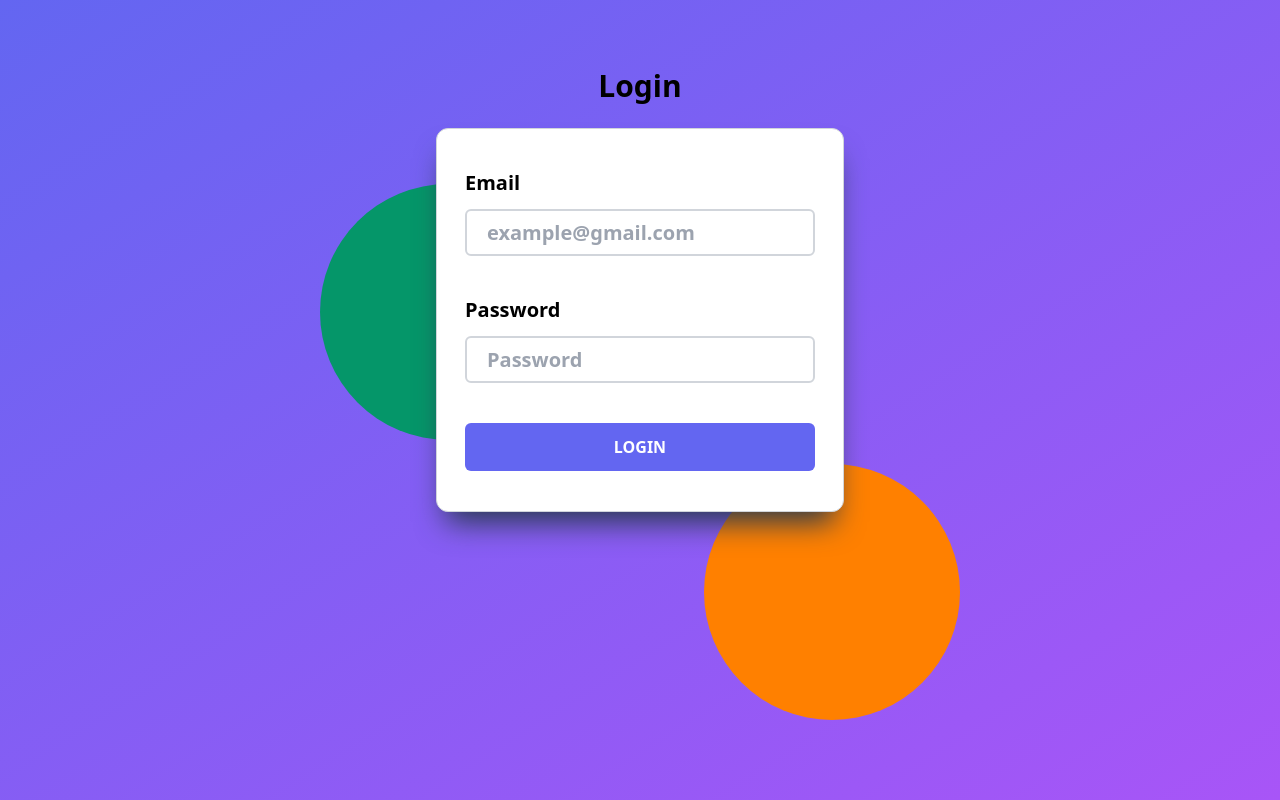
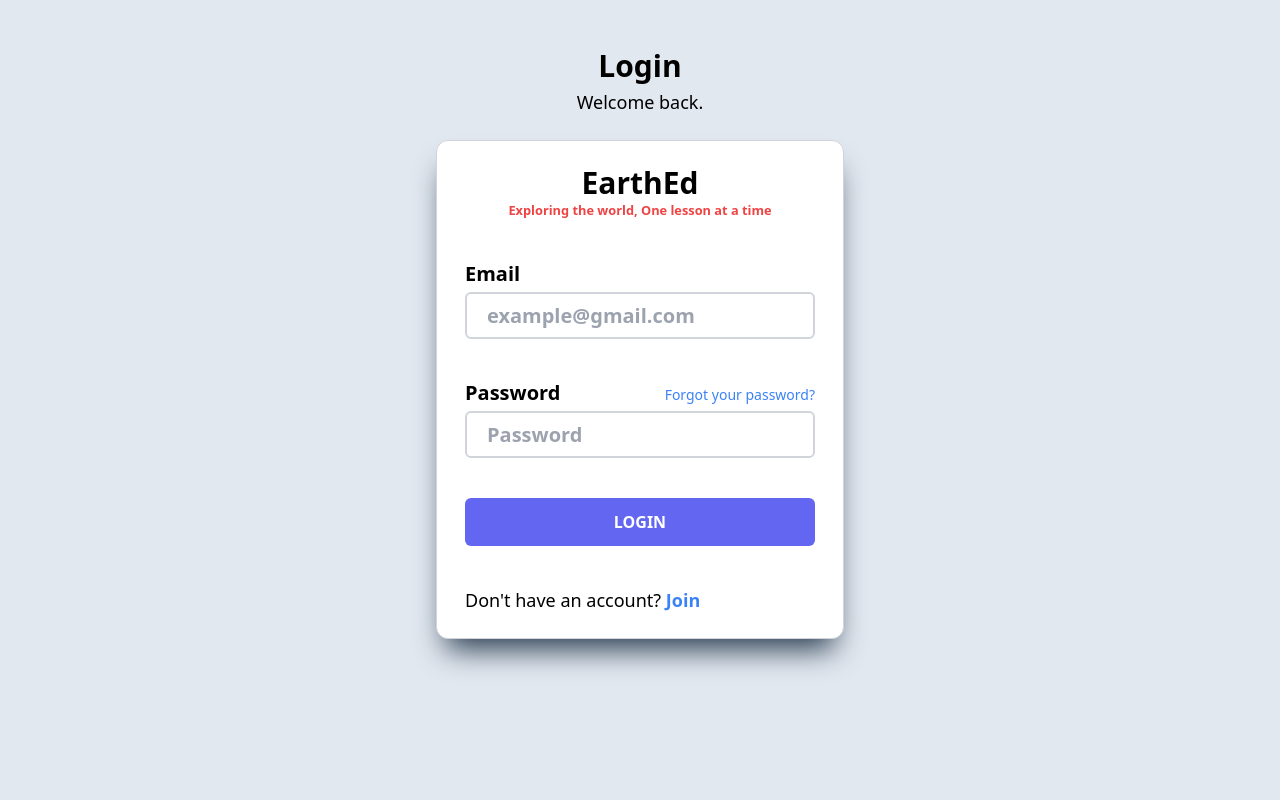
Before and after one commit to VeerapatSintupong123/EarthEd, a Next.js app: page /auth/signin in a window 1280 px wide. Built offline with nearby package versions, Linux system fonts and the light colour scheme; no server answers.

Commit message:
update auth ui

```diff
--- a/src/app/auth/register/page.tsx
+++ b/src/app/auth/register/page.tsx
@@ -5,6 +5,7 @@ import WelcomeBack from "@/components/welcomeBack";
 import { useState } from "react";
 import Swal from "sweetalert2";
 import emailjs from "emailjs-com";
+import Link from "next/link";
 
 export default function Register() {
   const { data: session } = useSession();
@@ -179,14 +180,25 @@ export default function Register() {
   return session ? (
     <WelcomeBack />
   ) : (
-    <main className="flex w-screen flex-col items-center min-h-[100vh] p-7 bg-gradient-to-br from-indigo-500 to-purple-500 overflow-hidden">
-      <div className="absolute left-[0vw] bottom-[40vh] sm:left-[10vw] sm:bottom-[45vh] md:left-[5vw] md:bottom-[45vh] lg:left-[5vw] lg:bottom-[50vh] xl:left-[20vw] xl:bottom-[45vh] w-64 h-64 rounded-full bg-emerald-600"></div>
-      <div className="absolute right-[0vw] bottom-[40vh] sm:right-[5vw] sm:bottom-[1vh] md:right-[5vw] md:bottom-[1vh] lg:right-[3vw] lg:bottom-[3vh] xl:right-[20vw] xl:bottom-[1vh] w-64 h-64 rounded-full bg-orange"></div>
-      <h1 className="text-3xl font-semibold mb-6 mt-10">Register</h1>
+    <main className="flex flex-col items-center min-h-[100vh] p-3 overflow-hidden bg-slate-200">
+      <h1 className="text-3xl font-semibold mb-6 mt-5">Register</h1>
+      <small className="-mt-5 mb-6 text-lg">
+        Already have an account?{" "}
+        <Link href="/api/auth/signin" className="text-blue-500">
+          Login
+        </Link>
+      </small>
       <div
         className="z-10 px-7 py-10 shadow border border-gray-300 space-y-3 bg-white rounded-xl flex flex-col w-full md:w-4/5 lg:w-4/5 xl:w-3/6"
         style={{ boxShadow: "rgb(38, 57, 77) 0px 20px 30px -10px" }}
       >
+        <div className="flex flex-col items-center -mt-4 mb-5">
+          <h1 className="text-3xl font-bold">EarthEd</h1>
+          <small className="text-red-500 font-bold">
+            Exploring the world, One lesson at a time
+          </small>
+        </div>
+
         <div className="w-1/2 mx-auto flex p-2">
           <div
             className={`w-1/2 ${selectMain} text-l flex justify-center rounded-t-lg border-main-100 hover:bg-slate-300 hover:cursor-pointer font-semibold`}
@@ -416,7 +428,7 @@ export default function Register() {
 
         <div>
           <button
-            className="bg-indigo-500 text-white py-3 rounded-md w-full font-semibold"
+            className="bg-indigo-500 text-white py-3 rounded-md w-full font-semibold active:scale-75"
             onClick={register}
           >
             REGISTER
--- a/src/app/auth/signin/page.tsx
+++ b/src/app/auth/signin/page.tsx
@@ -4,6 +4,7 @@ import { useState } from "react";
 import { signIn, useSession } from "next-auth/react";
 import Swal from "sweetalert2";
 import WelcomeBack from "@/components/welcomeBack";
+import Link from "next/link";
 
 export default function SignIn() {
   const [email, setEmail] = useState("");
@@ -42,16 +43,22 @@ export default function SignIn() {
   return session ? (
     <WelcomeBack></WelcomeBack>
   ) : (
-    <main className="flex w-screen flex-col items-center min-h-[100vh] p-7 bg-gradient-to-br from-indigo-500 to-purple-500 overflow-hidden">
-      <div className="absolute left-[0vw] bottom-[40vh] sm:left-[10vw] sm:bottom-[45vh] md:left-[15vw] md:bottom-[45vh] lg:left-[20vw] lg:bottom-[50vh] xl:left-[25vw] xl:bottom-[45vh] w-64 h-64 rounded-full bg-emerald-600"></div>
-      <div className="absolute right-[0vw] bottom-[10vh] sm:right-[5vw] sm:bottom-[10vh] md:right-[15vw] md:bottom-[10vh] lg:right-[20vw] lg:bottom-[10vh] xl:right-[25vw] xl:bottom-[10vh] w-64 h-64 rounded-full bg-orange"></div>
-      <h1 className="text-3xl font-semibold mb-6 mt-10">Login</h1>
+    <main className="flex w-screen flex-col items-center min-h-[100vh] p-7 bg-slate-200 overflow-hidden">
+      <h1 className="text-3xl font-semibold mb-6 mt-5">Login</h1>
+      <small className="-mt-5 mb-6 text-lg">Welcome back.</small>
       <div
-        className="z-10 px-7 py-10 shadow border border-gray-300 space-y-10 bg-white rounded-xl flex flex-col w-11/12 sm:w-2/3 md:w-1/2 lg:w-2/5 xl:w-1/3"
+        className="z-10 px-7 py-6 shadow border border-gray-300 space-y-10 bg-white rounded-xl flex flex-col w-11/12 sm:w-2/3 md:w-1/2 lg:w-2/5 xl:w-1/3"
         style={{ boxShadow: "rgb(38, 57, 77) 0px 20px 30px -10px" }}
       >
+        <div className="flex flex-col items-center">
+          <h1 className="text-3xl font-bold">EarthEd</h1>
+          <small className="text-red-500 font-bold">
+            Exploring the world, One lesson at a time
+          </small>
+        </div>
+
         <div className="flex flex-row w-full ">
-          <div className="flex flex-col space-y-3 w-full">
+          <div className="flex flex-col space-y-1 w-full">
             <h1 className="font-bold text-xl">Email</h1>
             <input
               onChange={(e) => setEmail(e.target.value)}
@@ -62,8 +69,16 @@ export default function SignIn() {
           </div>
         </div>
         <div className="flex flex-row w-full ">
-          <div className="flex flex-col space-y-3 w-full">
-            <h1 className="font-bold text-xl">Password</h1>
+          <div className="flex flex-col space-y-1 w-full">
+            <div className="flex flex-row items-baseline justify-between">
+              <h1 className="font-bold text-xl">Password</h1>
+              <Link
+                href="https://www.instagram.com/earthed.education"
+                className="text-sm text-blue-500"
+              >
+                Forgot your password?
+              </Link>
+            </div>
             <input
               onChange={(e) => setPassword(e.target.value)}
               placeholder="Password"
@@ -74,10 +89,16 @@ export default function SignIn() {
         </div>
         <button
           onClick={submit}
-          className="bg-indigo-500 text-white py-3 rounded-md w-full font-semibold"
+          className="bg-indigo-500 text-white py-3 rounded-md w-full font-semibold active:scale-75"
         >
           LOGIN
         </button>
+        <h1 className="text-lg">
+          Don't have an account?{" "}
+          <Link href="/auth/register" className="text-blue-500 font-semibold">
+            Join
+          </Link>
+        </h1>
       </div>
     </main>
   );
```
